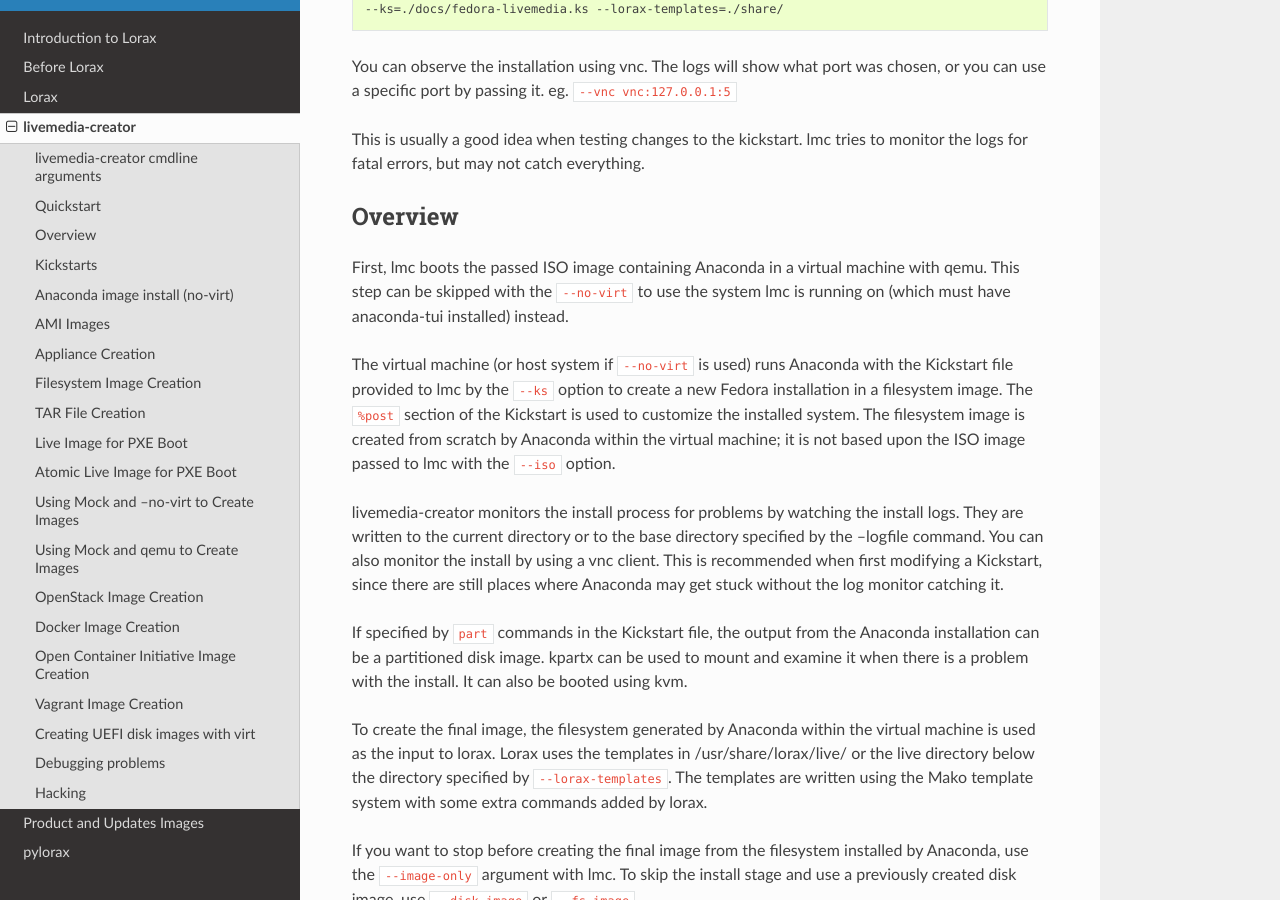
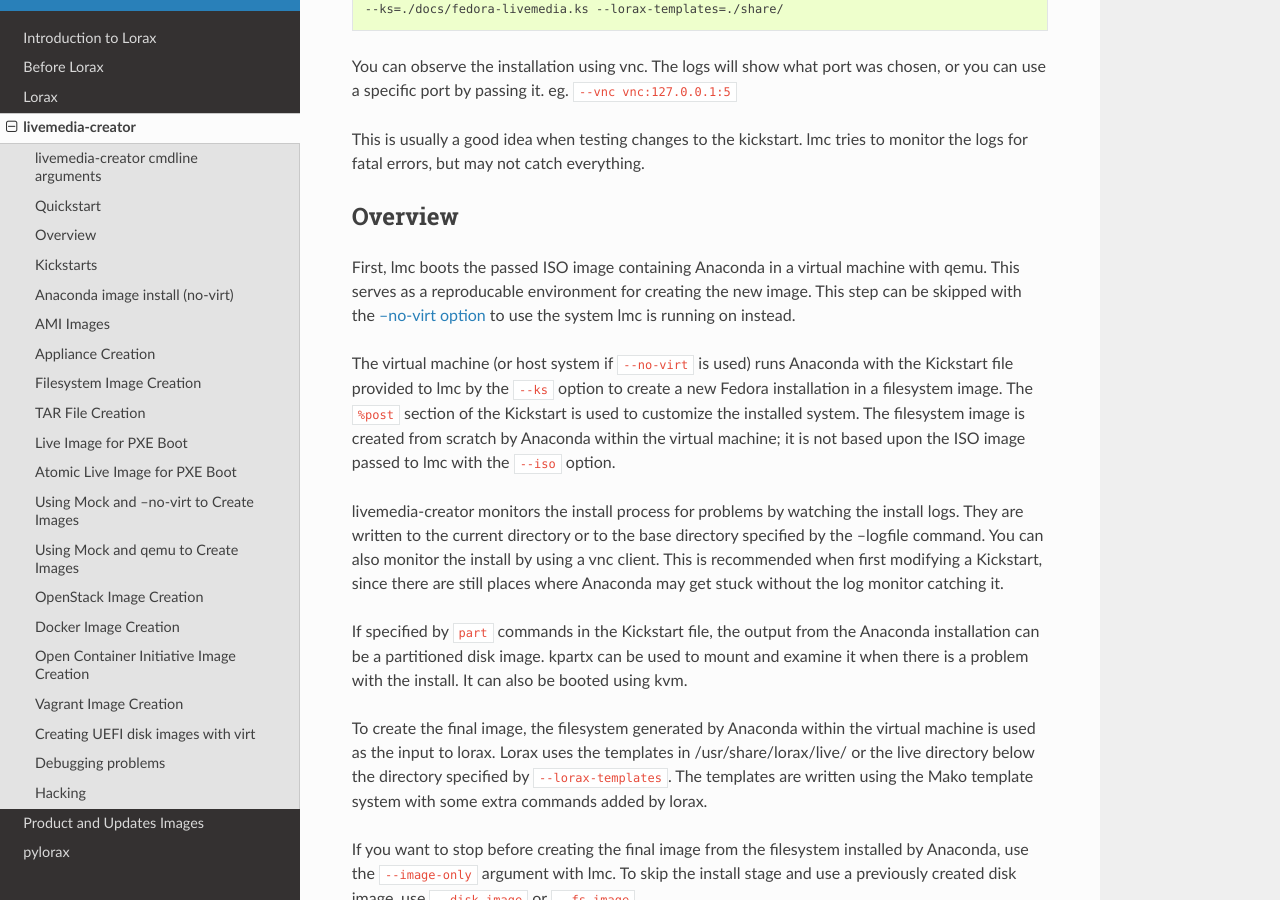
Before and after one commit to weldr/lorax, a Sphinx documentation site: the page built from docs/livemedia-creator.rst, in a window 1280 px wide and 900 px high, scrolled down 1420 px. Built offline with Sphinx 7.4.7 and the Read the Docs theme 2.0.0, drawn with Linux system fonts in a browser that asks for light colours.

Commit message:
link to --no-virt section

```diff
--- a/docs/livemedia-creator.rst
+++ b/docs/livemedia-creator.rst
@@ -70,10 +70,11 @@
 
 
 Overview
-----------------------
+---------
 First, lmc boots the passed ISO image containing Anaconda in a virtual machine
-with qemu. This step can be skipped with the ``--no-virt`` to use the system
-lmc is running on (which must have anaconda-tui installed) instead.
+with qemu. This serves as a reproducable environment for creating the new image.
+This step can be skipped with the :ref:`--no-virt option <no-virt>` to use the
+system lmc is running on instead.
 
 The virtual machine (or host system if ``--no-virt`` is used) runs Anaconda
 with the Kickstart file provided to lmc by the ``--ks`` option to create a new
```
Also changed, not shown: other parts of docs/livemedia-creator.rst (+1 -0 lines).
